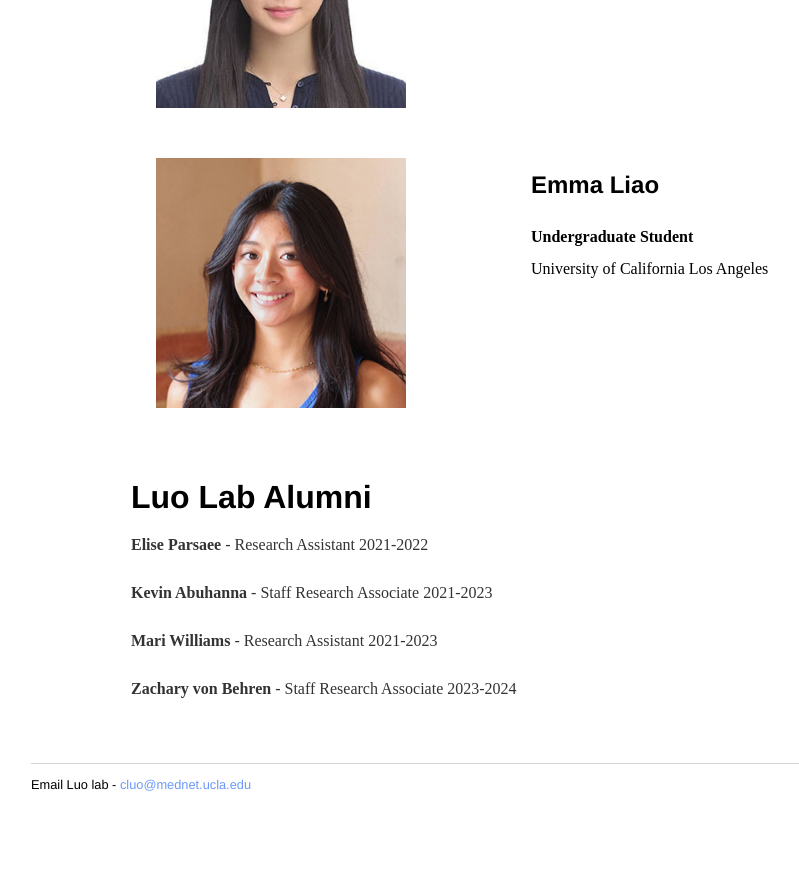
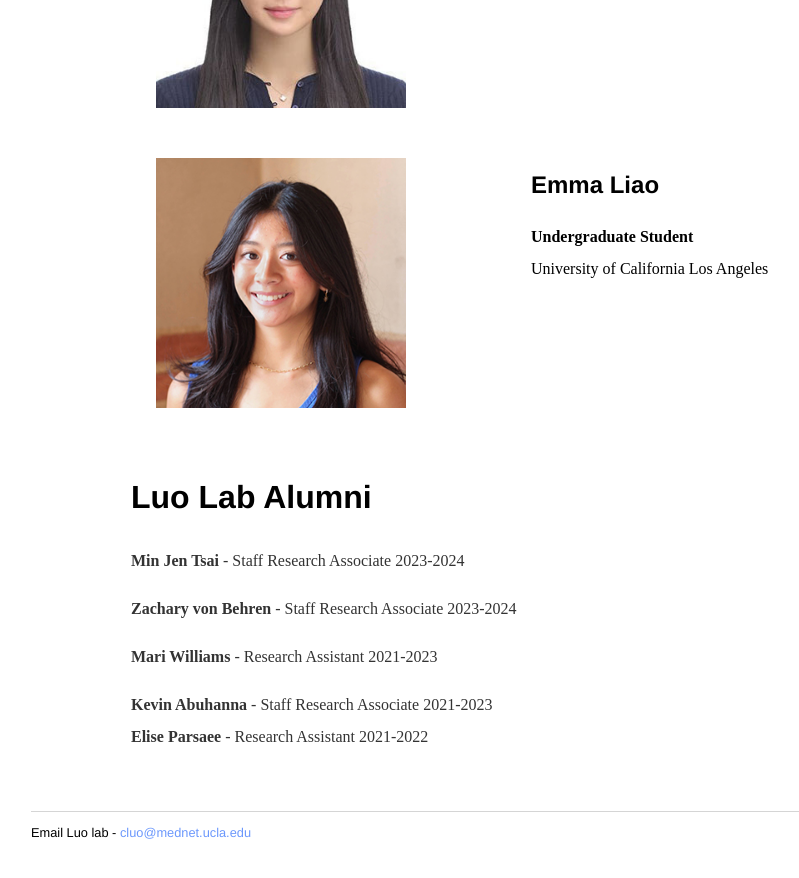
Before and after one commit to luogenomics/luogenomics.github.io, a Jekyll site: the page built from people/index.html, in a window 1280 px wide and 900 px high, scrolled down 4641 px. Shown: the top 878 px of the window, without its empty margins (109-908 px from the left). Built offline with Jekyll 4.4.1, drawn with Linux system fonts in a browser that asks for light colours; before the commit the page ends 5493 px from its top, so only the background shows below that; some of the changed text lies outside the part shown.

Commit message:
Update index.html

```diff
--- a/people/index.html
+++ b/people/index.html
@@ -124,20 +124,6 @@
   <div class="hugespacer"></div>
   <div class="peoplemediabox pull-left">
     <a href="">
-      <img width=250 class="projectmedia" src="MinJenTsai.jpg" >
-    </a>
-  </div>
-  <div class="projecttextbox pull-left" style="line-height:100%">
-    <p><h2>Min Jen Tsai</h2>
-    <br><strong>Staff Research Associate</strong><br>
-    <br> B.S. California State University, Northridge </a></p>
-  </div>
-</div>
-
-<div class="peoplebox">
-  <div class="hugespacer"></div>
-  <div class="peoplemediabox pull-left">
-    <a href="">
       <img width=250 class="projectmedia" src="NasserElhajjaoui.png" >
     </a>
   </div>
@@ -173,6 +159,20 @@
     <p><h2>Malina Cantemir</h2>
     <br><strong>Staff Research Associate</strong><br>
     <br> B.S. Grinnell College </a></p>
+  </div>
+</div>
+
+<div class="peoplebox">
+  <div class="hugespacer"></div>
+  <div class="peoplemediabox pull-left">
+    <a href="">
+      <img width=250 class="projectmedia" src="JoonhoKum.png" >
+    </a>
+  </div>
+  <div class="projecttextbox pull-left" style="line-height:100%">
+    <p><h2>Joonho Kum</h2>
+    <br><strong>Staff Research Associate</strong><br>
+    <br> B.S. University of California Los Angeles </a></p>
   </div>
 </div>
 
@@ -235,9 +235,11 @@
 <div class="alumnibox">
   <div class="hugespacer"></div>
   <p><h1>Luo Lab Alumni</h1></p>
+  <p><br><strong>Min Jen Tsai</strong> - Staff Research Associate 2023-2024</p>
+  <p><br><strong>Zachary von Behren</strong> - Staff Research Associate 2023-2024</p>
+  <p><br><strong>Mari Williams</strong> - Research Assistant 2021-2023</p>
+  <p><br><strong>Kevin Abuhanna</strong> - Staff Research Associate 2021-2023</p>
   <p><be><strong>Elise Parsaee</strong> - Research Assistant 2021-2022</p>
-  <p><br><strong>Kevin Abuhanna</strong> - Staff Research Associate 2021-2023</p>
-  <p><br><strong>Mari Williams</strong> - Research Assistant 2021-2023</p>
-  <p><br><strong>Zachary von Behren</strong> - Staff Research Associate 2023-2024</p>
+
   <div class="hugespacer"></div>
 </div>
```
